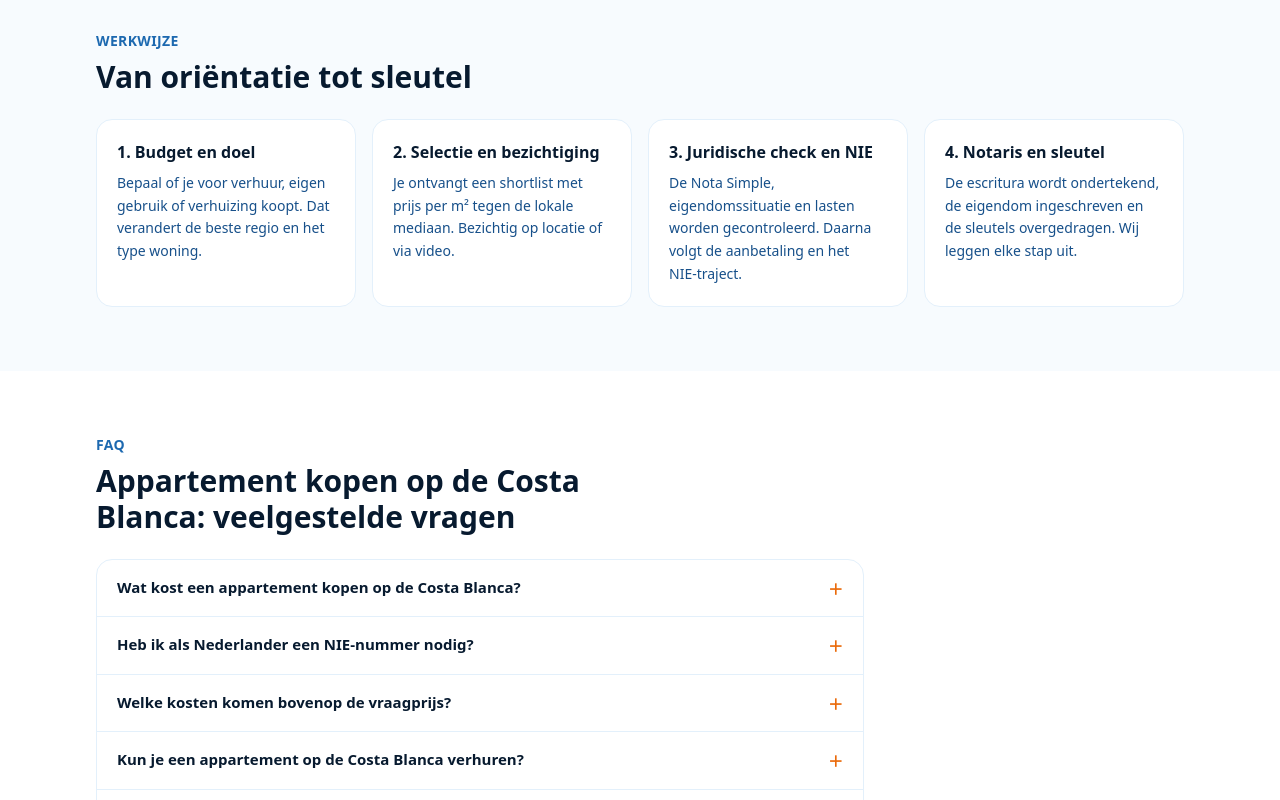
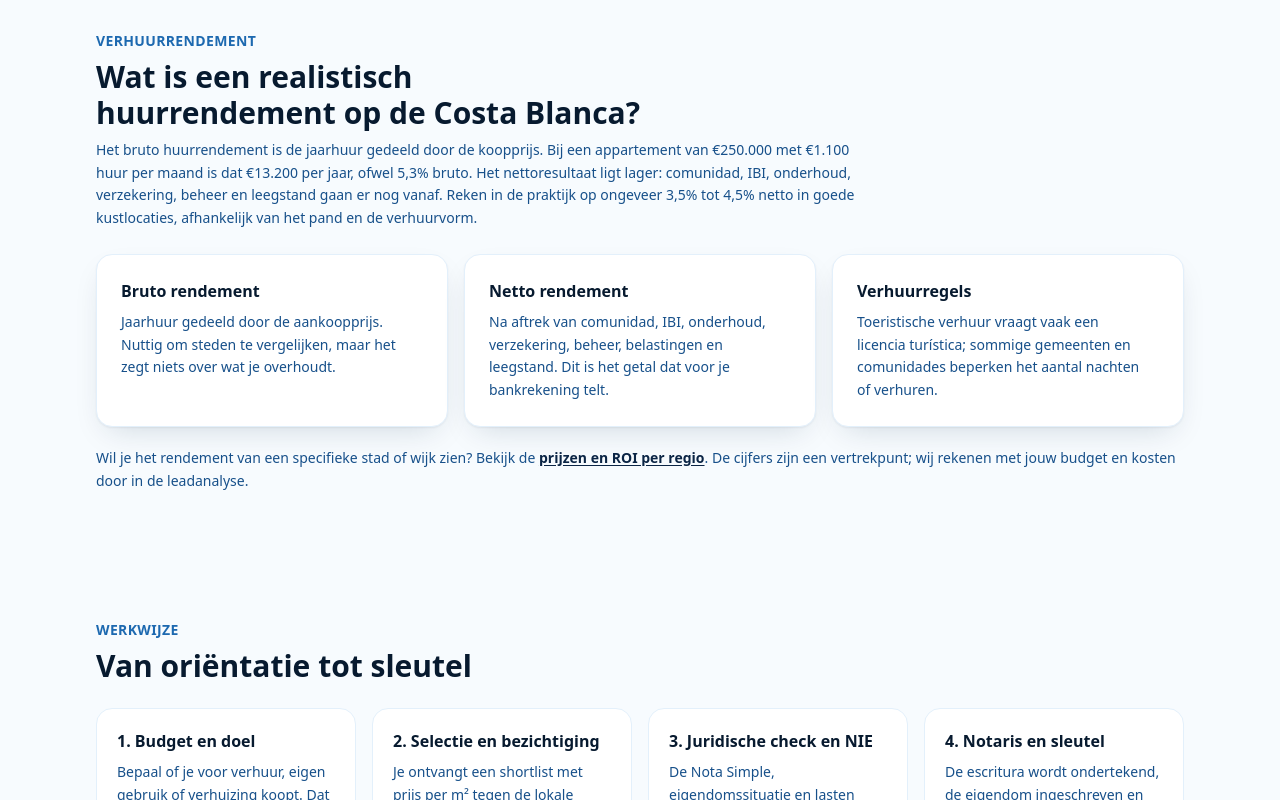
Before and after one commit to Johnpatong111/costa-investors, a Next.js app: page /nl/appartement-kopen-costa-blanca in a window 1280 px wide. Shown: the part 2980-3780 px from the top of the page. Built offline with nearby package versions, Linux system fonts and the light colour scheme; no server answers.

Commit message:
SEO: sekcja verhuurrendement na landingu NL

```diff
--- a/src/app/nl/appartement-kopen-costa-blanca/page.tsx
+++ b/src/app/nl/appartement-kopen-costa-blanca/page.tsx
@@ -107,6 +107,16 @@ const FAQ: FaqItem[] = [
     question: "Heb ik een buyer's agent nodig?",
     answer:
       "Verplicht is het niet, maar een lokale buyer's agent controleert de Nota Simple, eigendomssituatie, schulden aan de comunidad en bouwkundige risico's. Wij koppelen je aan een erkende partner en rekenen geen commissie aan de koper.",
+  },
+  {
+    question: "Wat is een goed verhuurrendement in Spanje?",
+    answer:
+      "Een bruto huurrendement van 4% tot 7% is op de Costa Blanca realistisch, afhankelijk van stad, ligging en type woning. Na aftrek van comunidad, IBI, onderhoud, beheer, belastingen en leegstand blijft vaak ongeveer 3,5% tot 4,5% netto over. Gebruik het bruto cijfer alleen om locaties te vergelijken.",
+  },
+  {
+    question: "Wat kost verhuur op de Costa Blanca?",
+    answer:
+      "Naast de hypotheek betaal je comunidad, IBI, verzekering, onderhoud en eventueel beheer. Bij toeristische verhuur komen schoonmaak, marketing en lokale toeristenbelasting bij. Vraag vóór de aankoop na welke regels in de gemeente en het gebouw gelden.",
   },
 ];
 
@@ -350,6 +360,47 @@ export default function DutchCostaBlancaPage() {
 
 
       <Section className="bg-brand-50/60">
+        <SectionHeading eyebrow="Verhuurrendement">Wat is een realistisch huurrendement op de Costa Blanca?</SectionHeading>
+        <p className="-mt-4 mb-6 max-w-3xl text-sm leading-relaxed text-brand-700">
+          Het bruto huurrendement is de jaarhuur gedeeld door de koopprijs. Bij een
+          appartement van €250.000 met €1.100 huur per maand is dat €13.200 per jaar,
+          ofwel 5,3% bruto. Het nettoresultaat ligt lager: comunidad, IBI, onderhoud,
+          verzekering, beheer en leegstand gaan er nog vanaf. Reken in de praktijk op
+          ongeveer 3,5% tot 4,5% netto in goede kustlocaties, afhankelijk van het pand
+          en de verhuurvorm.
+        </p>
+        <div className="grid gap-4 md:grid-cols-3">
+          {[
+            {
+              title: "Bruto rendement",
+              body: "Jaarhuur gedeeld door de aankoopprijs. Nuttig om steden te vergelijken, maar het zegt niets over wat je overhoudt.",
+            },
+            {
+              title: "Netto rendement",
+              body: "Na aftrek van comunidad, IBI, onderhoud, verzekering, beheer, belastingen en leegstand. Dit is het getal dat voor je bankrekening telt.",
+            },
+            {
+              title: "Verhuurregels",
+              body: "Toeristische verhuur vraagt vaak een licencia turística; sommige gemeenten en comunidades beperken het aantal nachten of verhuren.",
+            },
+          ].map((item) => (
+            <Card key={item.title}>
+              <h3 className="text-base font-bold text-brand-950">{item.title}</h3>
+              <p className="mt-2 text-sm leading-relaxed text-brand-700">{item.body}</p>
+            </Card>
+          ))}
+        </div>
+        <p className="mt-5 text-sm leading-relaxed text-brand-700">
+          Wil je het rendement van een specifieke stad of wijk zien? Bekijk de{" "}
+          <Link href="/en/property-prices" className="font-semibold text-brand-900 underline underline-offset-2">
+            prijzen en ROI per regio
+          </Link>
+          . De cijfers zijn een vertrekpunt; wij rekenen met jouw budget en kosten door in
+          de leadanalyse.
+        </p>
+      </Section>
+
+      <Section className="bg-brand-50/60">
         <SectionHeading eyebrow="Werkwijze">Van oriëntatie tot sleutel</SectionHeading>
         <ol className="grid gap-4 md:grid-cols-4">
           {[
```
